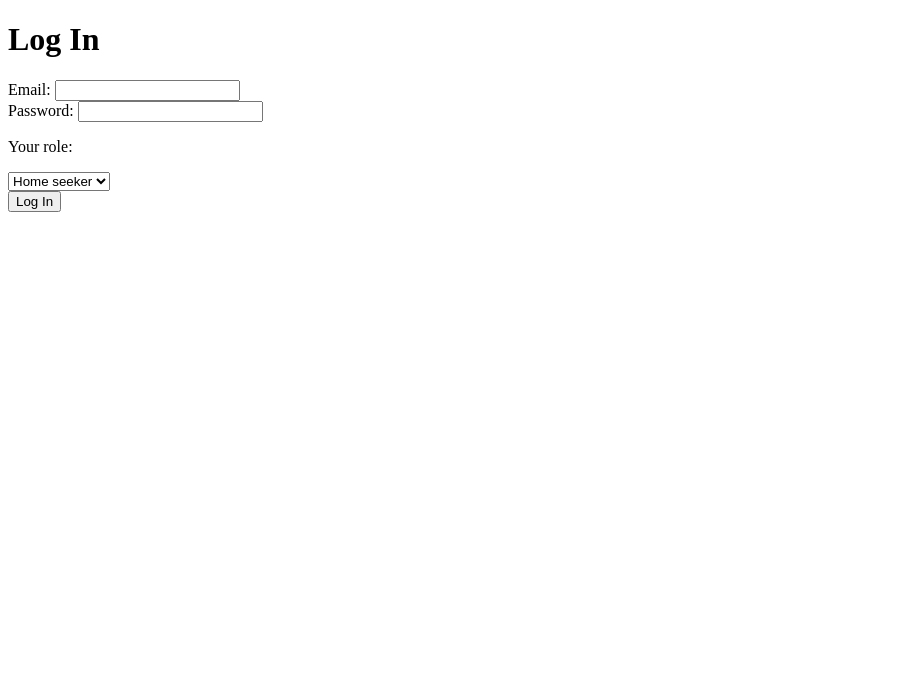
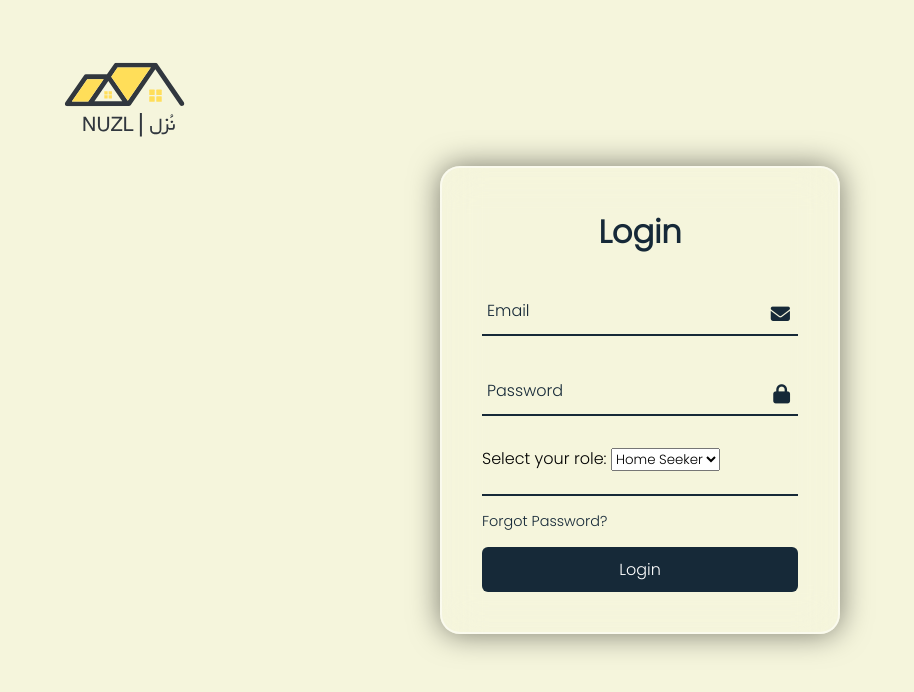
Before and after one commit to afnmo/NEWNEW-IT329-Project, a PHP site: page /login.html in a window 1280 px wide. Shown: the top 692 px of the page, without its empty margins (0-914 px from the left). Run offline with PHP 8.4, Linux system fonts and the light colour scheme; some libraries are stand-ins or nearby versions.

Commit message:
login/signup

```diff
--- a/homepage.css
+++ b/homepage.css
@@ -1,41 +1,60 @@
-/*
-Click nbfs://nbhost/SystemFileSystem/Templates/Licenses/license-default.txt to change this license
-Click nbfs://nbhost/SystemFileSystem/Templates/Other/CascadeStyleSheet.css to edit this template
-*/
-/*
-    Created on : Mar 25, 2023, 7:28:30 PM
-    Author     : alsub
-*/
+@import url('https://fonts.googleapis.com/css2?family=Poppins:wght@300&display=swap');
+
+* {
+    margin: 0;
+    padding: 0;
+    box-sizing: border-box;
+    font-family: 'Poppins', sans-serif;
+}
+
+header{
+    position: fixed;
+    top: 0;
+    left: 0;
+    width: 100%;
+    padding: 20px 100px;
+    /* test */
+
+    display: flex;
+    justify-content: space-between;
+    align-items: center;
+}
 
 body{
     background-color: beige;
+    justify-content: center;
+    display: flex;
+    align-items: center;
+    flex-wrap: wrap;
+
 }
 
 #logo{
     position: absolute;
-    width: 20.5%;
+    /* width: 20.5%; */
+    width: min(50vw, 250px);
     left: 0%;
-    top: -5%;
+    top: -30%;
 }
 
 div#btn{
    position: absolute;
    display: flex;
-   height: 50%;
    justify-content: center;
    align-items: center;
    flex-direction: column;
    border: 2px solid rgb(255, 255, 255);
    border-radius: 12%;
-   padding: 5%;
+   padding: 3%;
    top: 60%;
    left: 50%;
    transform: translate(-50%, -50%);
    background-color: rgb(255, 255, 255);
-   width: 30%;
+   width: max-content;
+
 }
 
-button{
+button.log{
    cursor:pointer;
    background-color: rgb(249, 237, 158);
    margin: 10%;
@@ -49,22 +68,126 @@ button{
    margin-left: 3px;
 }
 
-button:hover {
+button.log:hover {
     background-color: rgb(250, 244, 199);
     transition: 0.5s;
 }
 
-a{
+/* a{
     text-decoration: none;
     color: rgb(255, 231, 74);
 
-}
+} */
 
 a:hover{
     text-decoration:underline;
 }
 
-div#signUp{
-    font: 1em sans-serif;
+
+/* Login */
+
+.wrapper{
+    position: absolute;
+    top: 50%;
+    left: 50%;
+    margin-right: -50%;
+    transform: translate(-50%, -50%);
+    width: 400px;
+    /* height: 440px; */
+    min-height: fit-content;
+    background: transparent;
+    border: 2px solid rgba(255, 255, 255, 0.5);
+    border-radius: 20px;
+    backdrop-filter: blur(20px);
+    box-shadow: 0 0 30px rgba(0, 0, 0, 0.5);
+    display: flex;
+    justify-content: center;
+    align-items: center;
+}
+
+.wrapper .form-box{
+    width: 100%;
+    padding: 40px;
+}
+
+.form-box h2{
+    font-size: 2em;
+    color: #162938;
+    text-align: center;
+}
+
+.input-box{
+    position: relative;
+    width: 100%;
+    height: 50px;
+    border-bottom: 2px solid #162938;
+    margin: 30px 0;;
+}
+
+.input-box label {
+    position: absolute;
+    top: 50%;
+    left: 5px;
+    transform: translateY(-50%);
+    font-size: 1em;
+    color: #162938;
+    font-weight: 500;
+    pointer-events: none;
+    transition: .5s;
+}
+
+.input-box input:focus~label,
+.input-box input:valid~label{
+    top: -5px;
+}
+
+.input-box input{
+    width: 100%;
+    height: 100%;
+    background: transparent;
+    border: none;
+    outline: none;
+    font-size: 1em;
+    color: #162938;
+    font-weight: 600;
+    padding: 0 35px 0 5px;
+}
+
+.input-box .icon{
+    position: absolute;
+    right: 8px;
+    font-size: 1.2em;
+    color: #162938;
+    line-height: 57px;
+}
+
+.forgot {
+    font-size: .9em;
+    color: #162938;
+    font-weight: 500;
+    margin: -15px 0 15px;
 
 }
+
+.forgot a{
+    color: #162938;
+    text-decoration: none;
+}
+
+.forgot a:hover{
+    text-decoration: underline;
+}
+
+.login-submit{
+    width: 100%;
+    height: 45px;
+    background: #162938;
+    border: none;
+    outline: none;
+    border-radius: 6px;
+    cursor: pointer;
+    font-size: 1em;
+    color: #fff;
+    font-weight: 500;
+
+}
--- a/logIn.html
+++ b/logIn.html
@@ -1,28 +1,68 @@
 <!DOCTYPE html>
 <html lang="en">
+
 <head>
     <meta charset="UTF-8">
     <meta http-equiv="X-UA-Compatible" content="IE=edge">
     <meta name="viewport" content="width=device-width, initial-scale=1.0">
+    <link rel="stylesheet" href="homepage.css">
+    <script src="https://kit.fontawesome.com/5ccf46ed5e.js" crossorigin="anonymous"></script>
     <title>Log In</title>
 </head>
+
 <body>
-    <h1>Log In</h1>
-    <form action="" method="post">
-        <label for="email">Email:</label>
-        <input type="text" name="email" id="email" required>
-        <br>
-        <label for="password">Password:</label>
-        <input type="password" name="password" id="password" required>
-        <br>
-        <p>  Your role: </p>
 
-						<select name= "role" id="role">
-						<option> Home seeker </option>
-						<option> homeowner </option>
-                                                </select>
-                        <br>
-        <input type="submit" value="Log In">
-    </form>
+    <header>
+        <img id="logo" src="images\Nuzl Logo.svg" alt="Nuzl logo">
+    </header>
+
+    <div class="wrapper">
+        <div class="form-box login">
+            <h2>Login</h2>
+            <form action="#">
+                <div class="input-box">
+                    <span class="icon"><i class="fa-solid fa-envelope"></i></span>
+                    <input type="email" required>
+                    <label>Email</label>
+                </div>
+                <div class="input-box">
+                    <span class="icon"><i class="fa-solid fa-lock"></i></span>
+                    <input type="password" required>
+                    <label>Password</label>
+                </div>
+
+                <div class="input-box">
+                    <p>Select your role:
+                        <select name="seeker-owner" id="seekerOwner">
+                            <!-- <option>Select:</option> -->
+                            <option value="seeker">Home Seeker</option>
+                            <option value="owner">Home Owner</option>
+                        </select>
+                    </p>
+                </div>
+
+
+                <div class="forgot">
+                    <a href="#">Forgot Password?</a>
+                </div>
+                <button type="submit" class="login-submit" onclick="func();">Login</button>
+
+            </form>
+        </div>
+    </div>
+
+    <script>
+        function func() {
+            var x = document.getElementById("seekerOwner").value;
+            if (x.value == "seeker") {
+                window.location.href = "seekerHomePage.html";
+            }
+            else if (x.value == "owner") {
+                window.location.href = "ownerHomePage.html";
+            }
+        }
+    </script>
+
 </body>
+
 </html>
```
Also changed, not shown: homepage.html (+12 -6 lines), signup.html (added, +86 -0 lines), Images/background.png (added), script.js (added).
